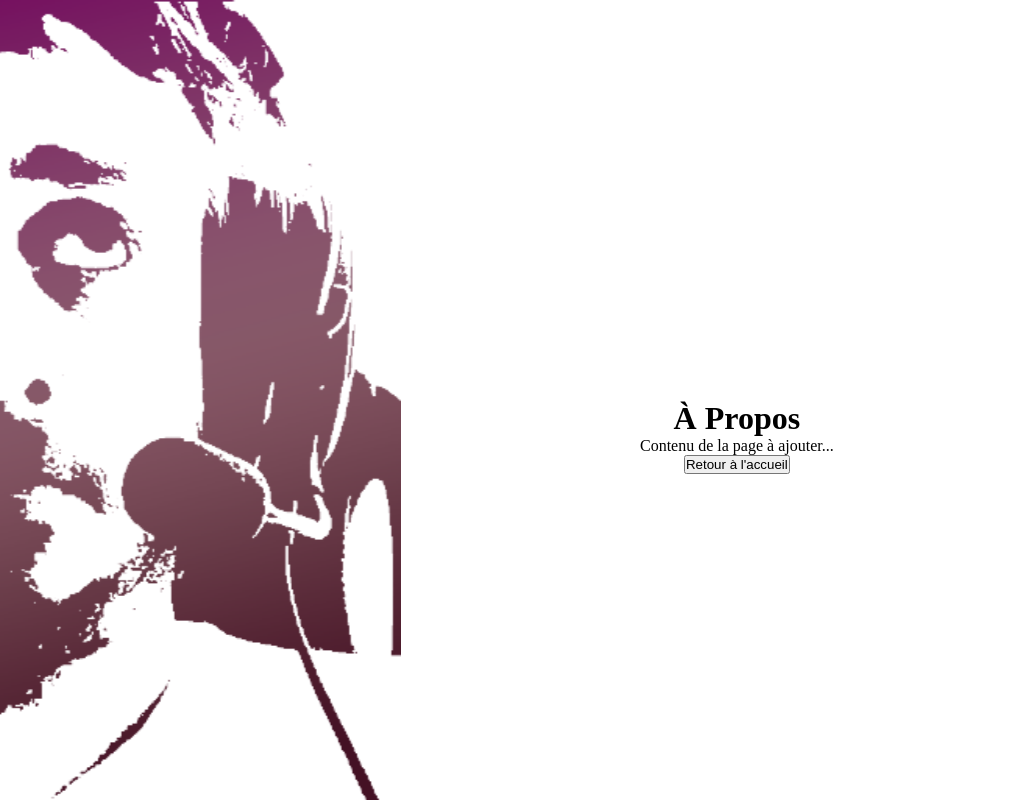
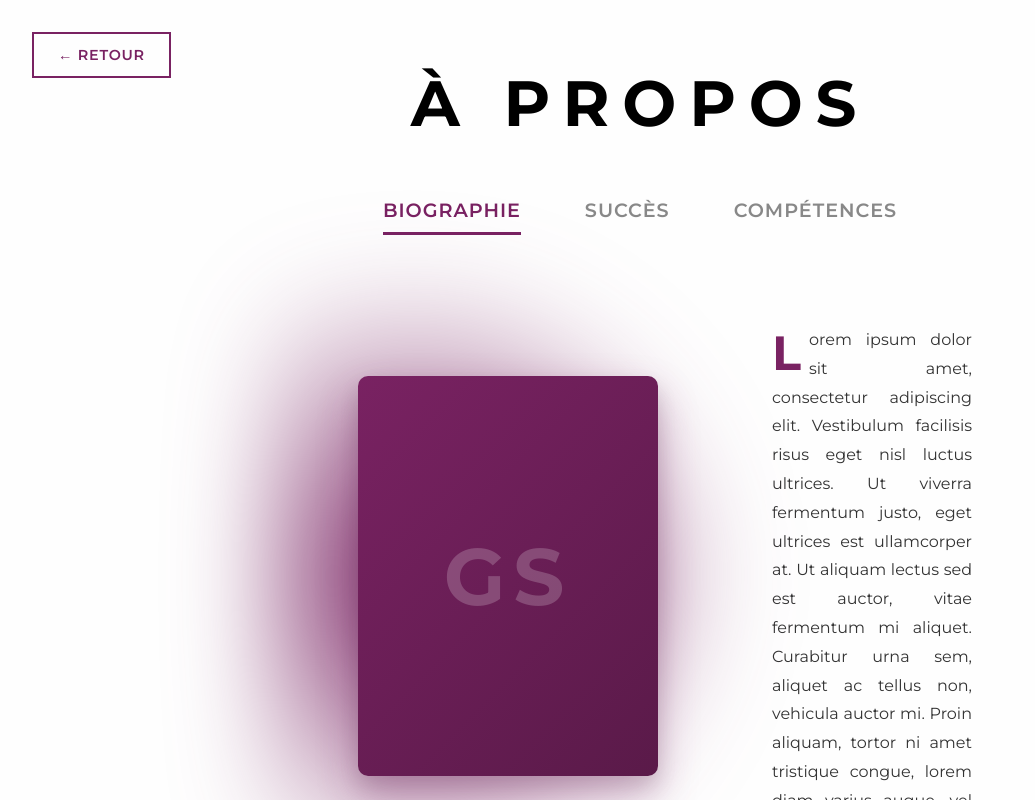
Before and after one commit to LeDevNovice/GregGS-Portfolio, a React (Vite) app: page /about in a window 1280 px wide. Shown: the whole page, without its empty margins (0-1035 px from the left). Built offline with nearby package versions, Linux system fonts and the light colour scheme.

Commit message:
feat: implement first idea of the page

```diff
--- a/src/pages/About.tsx
+++ b/src/pages/About.tsx
@@ -1,90 +1,37 @@
 import { motion, Variants } from 'framer-motion';
-import { useRef, useState, useCallback, useEffect } from 'react';
+import { useState, useCallback, useEffect } from 'react';
 import { useNavigate } from '@tanstack/react-router';
 
-import HomePageBackgroundImage from '../components/HomePage/homepageBackground.png';
 import { AboutProps } from '../types';
 
-import '../styles/HomePage.css';
+import '../styles/About.css';
 
-interface AboutAnimationState {
-  imageWidth: number;
-  isImageLoaded: boolean;
-  hasEnteredPage: boolean;
+type TabType = 'biographie' | 'succes' | 'competences';
+
+interface TabContent {
+  id: TabType;
+  label: string;
 }
 
-interface UseImageAnimationReturn {
-  imgRef: React.RefObject<HTMLImageElement>;
-  imageWidth: number;
-  isImageLoaded: boolean;
-  hasEnteredPage: boolean;
-  handleImageLoad: () => void;
-  markPageEntered: () => void;
-}
-
-const useImageAnimation = (): UseImageAnimationReturn => {
-  const imgRef = useRef<HTMLImageElement>(null);
-  const [animationState, setAnimationState] = useState<AboutAnimationState>({
-    imageWidth: 0,
-    isImageLoaded: false,
-    hasEnteredPage: false,
-  });
-
-  const handleImageLoad = useCallback((): void => {
-    if (imgRef.current) {
-      const width = imgRef.current.offsetWidth;
-      setAnimationState(prev => ({
-        ...prev,
-        imageWidth: width,
-        isImageLoaded: true,
-      }));
-    }
-  }, []);
-
-  const markPageEntered = useCallback((): void => {
-    setAnimationState(prev => ({
-      ...prev,
-      hasEnteredPage: true,
-    }));
-  }, []);
-
-  return {
-    imgRef,
-    imageWidth: animationState.imageWidth,
-    isImageLoaded: animationState.isImageLoaded,
-    hasEnteredPage: animationState.hasEnteredPage,
-    handleImageLoad,
-    markPageEntered,
-  };
-};
+const tabs: TabContent[] = [
+  { id: 'biographie', label: 'Biographie' },
+  { id: 'succes', label: 'Succès' },
+  { id: 'competences', label: 'Compétences' },
+];
 
 const About: React.FC<AboutProps> = (): React.JSX.Element => {
   const navigate = useNavigate();
-  const {
-    imgRef,
-    imageWidth,
-    isImageLoaded,
-    hasEnteredPage,
-    handleImageLoad,
-    markPageEntered,
-  } = useImageAnimation();
+  const [activeTab, setActiveTab] = useState<TabType>('biographie');
+  const [isContentVisible, setIsContentVisible] = useState(false);
 
-  const imageVariants: Variants = {
-    initial: {
-      x: '-50vw',
-      opacity: 0,
-      scaleX: -1,
-    },
-    animate: {
-      x: `calc(-100vw + ${String(imageWidth)}px)`,
-      opacity: 1,
-      transition: {
-        duration: 3,
-        ease: [0.5, 1, 0.89, 1],
-        onComplete: markPageEntered,
-      },
-    },
-  };
+  useEffect(() => {
+    // Delay content visibility for smooth animation
+    const timer = setTimeout(() => {
+      setIsContentVisible(true);
+    }, 300);
+
+    return () => clearTimeout(timer);
+  }, []);
 
   const handleGoBack = useCallback((): void => {
     void navigate({ to: '/' });
@@ -101,36 +48,123 @@ const About: React.FC<AboutProps> = (): React.JSX.Element => {
     return () => { window.removeEventListener('keydown', handleKeyPress); };
   }, [handleGoBack]);
 
-  const renderContent = useCallback((): React.ReactNode => {
-    if (!hasEnteredPage) return null;
+  const handleTabChange = useCallback((tab: TabType): void => {
+    setActiveTab(tab);
+  }, []);
 
-    return (
+  const contentVariants: Variants = {
+    hidden: { opacity: 0, y: 20 },
+    visible: {
+      opacity: 1,
+      y: 0,
+      transition: {
+        duration: 0.6,
+        ease: 'easeOut'
+      }
+    }
+  };
+
+  const profileVariants: Variants = {
+    hidden: { opacity: 0, scale: 0.8 },
+    visible: {
+      opacity: 1,
+      scale: 1,
+      transition: {
+        duration: 0.8,
+        ease: [0.5, 1, 0.89, 1],
+        delay: 0.2
+      }
+    }
+  };
+
+  const renderBiographyContent = (): React.ReactNode => (
+    <>
       <motion.div
-        className="about__content"
-        initial={{ opacity: 0, y: 20 }}
-        animate={{ opacity: 1, y: 0 }}
-        transition={{ duration: 0.6, delay: 0.3 }}
-        style={{
-          position: 'absolute',
-          top: '50%',
-          left: '50%',
-          transform: 'translate(-50%, -50%)',
-          textAlign: 'center',
-          zIndex: 10,
-        }}
+        className="about__profile-section"
+        variants={profileVariants}
+        initial="hidden"
+        animate={isContentVisible ? "visible" : "hidden"}
       >
-        <h1>À Propos</h1>
-        <p>Contenu de la page à ajouter...</p>
-        <button
-          onClick={handleGoBack}
-          className="about__back-button"
-          type="button"
-        >
-          Retour à l'accueil
-        </button>
+        <div className="about__profile-wrapper">
+          <div className="about__profile-splash" />
+          <div className="about__profile-image">
+            <span className="about__profile-initials">GS</span>
+          </div>
+        </div>
       </motion.div>
-    );
-  }, [hasEnteredPage, handleGoBack]);
+
+      <motion.div
+        className="about__bio-section"
+        variants={contentVariants}
+        initial="hidden"
+        animate={isContentVisible ? "visible" : "hidden"}
+      >
+        <div className="about__bio-text">
+          <p>
+            Lorem ipsum dolor sit amet, consectetur adipiscing
+            elit. Vestibulum facilisis risus eget nisl luctus ultrices.
+            Ut viverra fermentum justo, eget ultrices est
+            ullamcorper at. Ut aliquam lectus sed est auctor, vitae
+            fermentum mi aliquet. Curabitur urna sem, aliquet ac
+            tellus non, vehicula auctor mi. Proin aliquam, tortor ni
+            amet tristique congue, lorem diam varius augue, vel
+            imperdiet eros ipsum sed dolor. Duis vitae rutrum
+            urna. Aenean facilisis convallis metus, a euismod dolor
+            suscipit at. Mauris vitae consequat est, ut ornare
+            nunc. Proin euismod scelerisque posuere. Mauris
+            consectetuer semper varius. Orci varius natoque
+            penatibus et magnis dis parturient montes, nascetur
+            ridiculus mus. Donec diam orci, vehicula eu lacinia
+            mattis, placerat id quam. Aliquam et placerat massa.
+            Morbi eget blandit nibh. Donec vitae malesuada enim,
+            eu posuere lectus.
+          </p>
+          <p>
+            Lorem ipsum dolor sit amet, consectetur adipiscing
+            elit. Vestibulum facilisis risus eget nisl luctus ultrices.
+            Ut viverra fermentum justo, eget ultrices est.
+          </p>
+        </div>
+      </motion.div>
+    </>
+  );
+
+  const renderSuccessContent = (): React.ReactNode => (
+    <motion.div
+      className="about__tab-placeholder"
+      variants={contentVariants}
+      initial="hidden"
+      animate="visible"
+    >
+      <h2>Mes Succès</h2>
+      <p>Contenu à venir...</p>
+    </motion.div>
+  );
+
+  const renderCompetencesContent = (): React.ReactNode => (
+    <motion.div
+      className="about__tab-placeholder"
+      variants={contentVariants}
+      initial="hidden"
+      animate="visible"
+    >
+      <h2>Mes Compétences</h2>
+      <p>Contenu à venir...</p>
+    </motion.div>
+  );
+
+  const renderTabContent = (): React.ReactNode => {
+    switch (activeTab) {
+      case 'biographie':
+        return renderBiographyContent();
+      case 'succes':
+        return renderSuccessContent();
+      case 'competences':
+        return renderCompetencesContent();
+      default:
+        return null;
+    }
+  };
 
   return (
     <motion.div
@@ -142,30 +176,54 @@ const About: React.FC<AboutProps> = (): React.JSX.Element => {
       role="main"
       aria-label="Page À propos"
     >
-      <motion.img
-        ref={imgRef}
-        src={HomePageBackgroundImage}
-        className="homepage__background"
-        variants={imageVariants}
-        initial="initial"
-        animate={isImageLoaded ? 'animate' : 'initial'}
-        style={{ transformOrigin: 'center' }}
-        onLoad={handleImageLoad}
-        alt=""
-        role="presentation"
-      />
+      <button
+        onClick={handleGoBack}
+        className="about__back-button"
+        type="button"
+        aria-label="Retour à l'accueil"
+      >
+        ← Retour
+      </button>
 
-      {renderContent()}
+      <motion.header
+        className="about__header"
+        initial={{ opacity: 0, y: -20 }}
+        animate={{ opacity: 1, y: 0 }}
+        transition={{ duration: 0.6, delay: 0.1 }}
+      >
+        <h1 className="about__title">À PROPOS</h1>
 
-      {!isImageLoaded && (
-        <div
-          className="about__loading"
-          role="status"
-          aria-live="polite"
-        >
-          <span className="sr-only">Chargement...</span>
-        </div>
-      )}
+        <nav className="about__tabs" role="tablist">
+          {tabs.map((tab) => (
+            <button
+              key={tab.id}
+              className={`about__tab-button ${activeTab === tab.id ? 'active' : ''}`}
+              onClick={() => handleTabChange(tab.id)}
+              role="tab"
+              aria-selected={activeTab === tab.id}
+              aria-controls={`tabpanel-${tab.id}`}
+              type="button"
+            >
+              {tab.label}
+            </button>
+          ))}
+        </nav>
+      </motion.header>
+
+      <main
+        className="about__content"
+        role="tabpanel"
+        id={`tabpanel-${activeTab}`}
+        aria-labelledby={`tab-${activeTab}`}
+      >
+        {renderTabContent()}
+      </main>
+
+      <footer className="about__footer">
+        <span className="about__footer-text">
+          Le Dev Novice © {new Date().getFullYear()}
+        </span>
+      </footer>
     </motion.div>
   );
 };
--- a/src/styles/About.css
+++ b/src/styles/About.css
@@ -1,36 +1,381 @@
+@import url('https://fonts.googleapis.com/css2?family=Montserrat:wght@400;600;700&display=swap');
+
+/* Main Container */
 .about {
     width: 100%;
-    height: 100vh;
+    min-height: 100vh;
     position: relative;
     overflow: hidden;
+    background: #FEFEFE;
+    display: flex;
+    flex-direction: column;
 }
-.about__content {
-    background: rgba(255, 255, 255, 0.95);
-    padding: 2rem;
-    border-radius: 8px;
-    box-shadow: 0 4px 20px rgba(0, 0, 0, 0.1);
+
+/* Back Button */
+.about__back-button {
+    position: fixed;
+    top: 2rem;
+    left: 2rem;
+    background: none;
+    border: 2px solid #792262;
+    color: #792262;
+    padding: 0.75rem 1.5rem;
+    font-family: 'Montserrat', sans-serif;
+    font-weight: 600;
+    font-size: 0.9rem;
+    text-transform: uppercase;
+    letter-spacing: 0.05em;
+    cursor: pointer;
+    transition: all 0.3s ease;
+    z-index: 100;
+    border-radius: 0;
 }
-.about__back-button {
-    margin-top: 2rem;
-    padding: 0.75rem 1.5rem;
+
+.about__back-button:hover {
     background: #792262;
     color: white;
-    border: none;
-    border-radius: 4px;
-    font-family: 'Montserrat', sans-serif;
-    cursor: pointer;
-    transition: background 0.2s ease;
+    transform: translateX(-5px);
 }
-.about__back-button:hover {
-    background: #5a1a49;
-}
+
 .about__back-button:focus-visible {
     outline: 2px solid #792262;
-    outline-offset: 2px;
+    outline-offset: 4px;
 }
-.about__loading {
+
+/* Header Section */
+.about__header {
+    padding: 4rem 0 2rem;
+    text-align: center;
+}
+
+.about__title {
+    font-family: 'Montserrat', sans-serif;
+    font-size: 4rem;
+    font-weight: 700;
+    letter-spacing: 0.2em;
+    text-transform: uppercase;
+    color: #000;
+    margin: 0 0 3rem 0;
+}
+
+/* Tabs Navigation */
+.about__tabs {
+    display: flex;
+    justify-content: center;
+    gap: 4rem;
+    margin-bottom: 4rem;
+}
+
+.about__tab-button {
+    background: none;
+    border: none;
+    font-family: 'Montserrat', sans-serif;
+    font-size: 1.2rem;
+    font-weight: 600;
+    letter-spacing: 0.05em;
+    text-transform: uppercase;
+    color: #888;
+    cursor: pointer;
+    padding: 0.5rem 0;
+    position: relative;
+    transition: color 0.3s ease;
+}
+
+.about__tab-button.active {
+    color: #792262;
+}
+
+.about__tab-button::after {
+    content: '';
+    position: absolute;
+    bottom: -5px;
+    left: 0;
+    width: 100%;
+    height: 3px;
+    background: #792262;
+    transform: scaleX(0);
+    transition: transform 0.3s ease;
+}
+
+.about__tab-button.active::after {
+    transform: scaleX(1);
+}
+
+.about__tab-button:hover:not(.active) {
+    color: #5a1a49;
+}
+
+.about__tab-button:focus-visible {
+    outline: 2px solid #792262;
+    outline-offset: 4px;
+    border-radius: 2px;
+}
+
+/* Content Area */
+.about__content {
+    display: flex;
+    align-items: flex-start;
+    justify-content: center;
+    gap: 4rem;
+    padding: 0 5%;
+    max-width: 1400px;
+    margin: 0 auto;
+    flex: 1;
+}
+
+/* Profile Section */
+.about__profile-section {
+    flex: 0 0 400px;
+    position: relative;
+}
+
+.about__profile-wrapper {
+    position: relative;
+    width: 100%;
+    height: 500px;
+}
+
+.about__profile-splash {
+    position: absolute;
+    inset: 0;
+    background: radial-gradient(circle at 30% 50%, rgba(121, 34, 98, 0.9) 0%, transparent 70%);
+    filter: blur(40px);
+    transform: scale(1.2);
+}
+
+.about__profile-splash::before {
+    content: '';
+    position: absolute;
+    top: 20%;
+    left: 10%;
+    width: 80%;
+    height: 60%;
+    background: radial-gradient(ellipse, rgba(121, 34, 98, 0.6) 0%, transparent 70%);
+    transform: rotate(-15deg);
+    filter: blur(30px);
+}
+
+.about__profile-image {
     position: absolute;
     top: 50%;
     left: 50%;
     transform: translate(-50%, -50%);
+    width: 300px;
+    height: 400px;
+    background: linear-gradient(135deg, #792262 0%, #5a1a49 100%);
+    border-radius: 10px;
+    box-shadow:
+        0 20px 40px rgba(121, 34, 98, 0.3),
+        0 10px 20px rgba(0, 0, 0, 0.1);
+    overflow: hidden;
+    display: flex;
+    align-items: center;
+    justify-content: center;
 }
+
+.about__profile-initials {
+    font-family: 'Montserrat', sans-serif;
+    font-size: 5rem;
+    font-weight: 700;
+    color: rgba(255, 255, 255, 0.2);
+    letter-spacing: 0.1em;
+    user-select: none;
+}
+
+/* Biography Section */
+.about__bio-section {
+    flex: 1;
+    max-width: 600px;
+}
+
+.about__bio-text {
+    font-family: 'Montserrat', sans-serif;
+    font-size: 1rem;
+    line-height: 1.8;
+    color: #333;
+    text-align: justify;
+}
+
+.about__bio-text p {
+    margin-bottom: 1.5rem;
+}
+
+.about__bio-text p:first-child::first-letter {
+    font-size: 3rem;
+    font-weight: 700;
+    color: #792262;
+    float: left;
+    line-height: 1;
+    margin-right: 0.5rem;
+    margin-top: 0.2rem;
+}
+
+.about__bio-text p:last-child {
+    margin-bottom: 0;
+}
+
+/* Tab Placeholder Content */
+.about__tab-placeholder {
+    text-align: center;
+    padding: 4rem;
+}
+
+.about__tab-placeholder h2 {
+    font-family: 'Montserrat', sans-serif;
+    font-size: 2rem;
+    font-weight: 600;
+    color: #792262;
+    margin-bottom: 1rem;
+    letter-spacing: 0.05em;
+}
+
+.about__tab-placeholder p {
+    color: #666;
+    font-size: 1.1rem;
+}
+
+/* Footer */
+.about__footer {
+    position: absolute;
+    bottom: 20px;
+    left: 0;
+    right: 0;
+    text-align: center;
+    padding: 1rem;
+}
+
+.about__footer-text {
+    font-family: 'Montserrat', sans-serif;
+    font-size: 0.9rem;
+    color: #666;
+    font-style: italic;
+}
+
+/* Animations */
+@keyframes fadeIn {
+    from {
+        opacity: 0;
+        transform: translateY(20px);
+    }
+    to {
+        opacity: 1;
+        transform: translateY(0);
+    }
+}
+
+/* Responsive Design */
+@media (max-width: 1024px) {
+    .about__content {
+        flex-direction: column;
+        align-items: center;
+        padding: 0 2rem;
+    }
+
+    .about__profile-section {
+        flex: none;
+        width: 100%;
+        max-width: 400px;
+    }
+
+    .about__bio-section {
+        max-width: 100%;
+    }
+}
+
+@media (max-width: 768px) {
+    .about__title {
+        font-size: 2.5rem;
+        letter-spacing: 0.1em;
+    }
+
+    .about__tabs {
+        gap: 2rem;
+        margin-bottom: 3rem;
+    }
+
+    .about__tab-button {
+        font-size: 1rem;
+    }
+
+    .about__profile-wrapper {
+        height: 400px;
+    }
+
+    .about__profile-image {
+        width: 250px;
+        height: 330px;
+    }
+
+    .about__profile-initials {
+        font-size: 4rem;
+    }
+
+    .about__bio-text {
+        font-size: 0.95rem;
+        padding: 0 1rem;
+    }
+
+    .about__back-button {
+        top: 1rem;
+        left: 1rem;
+        padding: 0.6rem 1.2rem;
+        font-size: 0.85rem;
+    }
+}
+
+@media (max-width: 500px) {
+    .about__title {
+        font-size: 2rem;
+        letter-spacing: 0.08em;
+        margin-bottom: 2rem;
+    }
+
+    .about__header {
+        padding: 3rem 0 1.5rem;
+    }
+
+    .about__tabs {
+        gap: 1rem;
+        margin-bottom: 2rem;
+    }
+
+    .about__tab-button {
+        font-size: 0.9rem;
+    }
+
+    .about__content {
+        padding: 0 1rem;
+    }
+
+    .about__profile-wrapper {
+        height: 350px;
+    }
+
+    .about__profile-image {
+        width: 200px;
+        height: 280px;
+    }
+
+    .about__profile-initials {
+        font-size: 3rem;
+    }
+
+    .about__bio-text {
+        font-size: 0.9rem;
+        line-height: 1.7;
+        text-align: left;
+    }
+
+    .about__bio-text p:first-child::first-letter {
+        font-size: 2.5rem;
+    }
+}
+
+/* Reduced Motion Support */
+@media (prefers-reduced-motion: reduce) {
+    * {
+        animation-duration: 0.01ms !important;
+        animation-iteration-count: 1 !important;
+        transition-duration: 0.01ms !important;
+    }
+}
```
